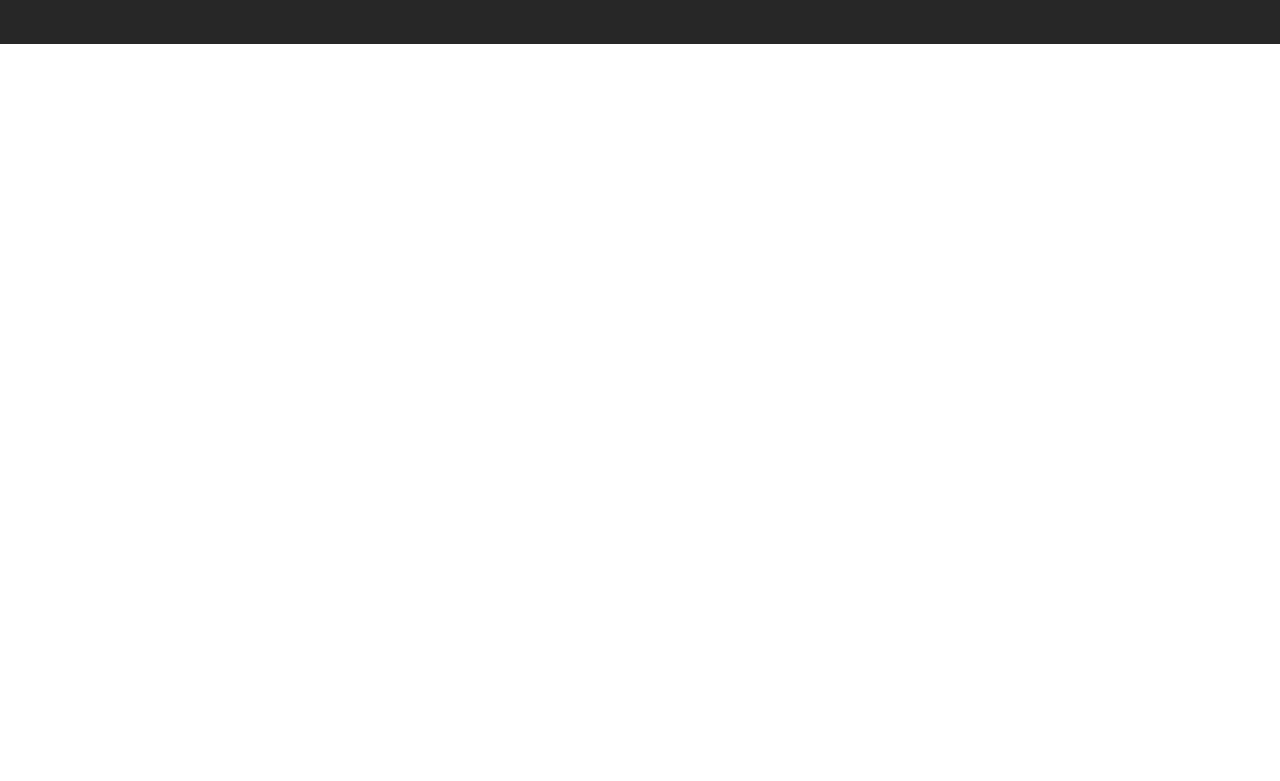
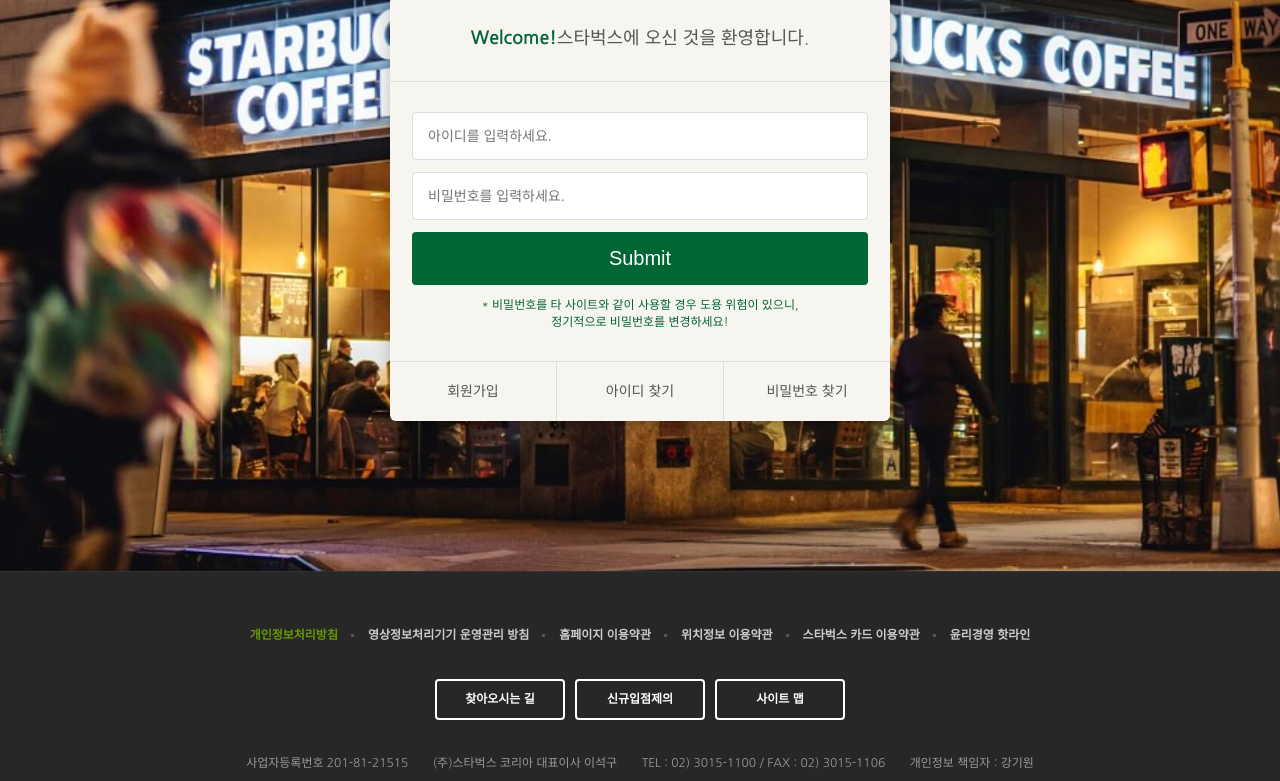
Before and after one commit to Zookeeper0/starbucks_clone, a plain HTML site: page signin/index.html in a window 1280 px wide. Shown: the part 290-1071 px from the top of the page. Drawn offline with nearby package versions, Linux system fonts and the light colour scheme.

Commit message:
로그인 페이지 완성

```diff
--- /dev/null
+++ b/css/signin.css
@@ -0,0 +1,78 @@
+.signin {
+  margin-top: 120px;
+  padding: 100px 0 150px;
+  background-image: url("../images/signin_bg.jpg");
+  background-repeat: no-repeat;
+  background-position: center;
+  background-attachment: fixed;
+  background-size: cover;
+}
+.signin h1 {
+  color: #fff;
+  font-size: 30px;
+  font-weight: 700;
+  text-align: center;
+  margin-bottom: 24px;
+}
+.signin__card {
+  width: 500px;
+  margin: 0 auto;
+  border-radius: 6px;
+  background-color: #f6f5f0;
+  box-shadow: 2px 2px 20px rgba(0, 0, 0, 0.3);
+  color: #555;
+}
+.signin__card h2 {
+  padding: 30px;
+  font-size: 18px;
+  text-align: center;
+  border-bottom: 1px solid #ddd;
+}
+.signin__card h2 strong {
+  font-weight: 700;
+  color: #006633;
+}
+.signin__card form {
+  padding: 30px 22px;
+}
+.signin__card form input {
+  width: 100%;
+  margin-bottom: 12px;
+  padding: 15px;
+  border: 1px solid #ddd;
+  border-radius: 4px;
+  outline: none;
+  box-sizing: border-box;
+  font-size: 14px;
+}
+.signin__card form [type="submit"] {
+  background-color: #006633;
+  border: none;
+  color: #fff;
+  font-size: 20px;
+  cursor: pointer;
+}
+.signin__card form p {
+  font-size: 12px;
+  color: #006633;
+  text-align: center;
+}
+.signin__card .actions {
+  display: flex;
+  border-top: 1px solid #ddd;
+}
+.signin__card .actions a {
+  flex-grow: 1;
+  flex-basis: 0;
+  text-align: center;
+  padding: 20px;
+  color: #555;
+  font-size: 14px;
+  border-right: 1px solid #ddd;
+}
+.signin__card .actions a:hover {
+  text-decoration: underline;
+}
+.signin__card .actions a:last-child {
+  border-right: none;
+}
--- a/signin/index.html
+++ b/signin/index.html
@@ -45,6 +45,7 @@
       href="https://fonts.googleapis.com/icon?family=Material+Icons"
     />
     <link rel="stylesheet" href="../css/common.css" />
+    <link rel="stylesheet" href="../css/signin.css" />
 
     <script defer src="../js/common.js"></script>
   </head>
@@ -383,7 +384,27 @@
       </div>
     </header>
 
-    <section class="signin"></section>
+    <!-- SIGNIN -->
+    <section class="signin">
+      <h1>로그인</h1>
+      <div class="signin__card">
+        <h2><strong>Welcome!</strong>스타벅스에 오신 것을 환영합니다.</h2>
+        <form>
+          <input type="text" placeholder="아이디를 입력하세요." />
+          <input type="password" placeholder="비밀번호를 입력하세요." />
+          <input type="submit" placeholder="로그인" />
+          <p>
+            * 비밀번호를 타 사이트와 같이 사용할 경우 도용 위험이 있으니,<br />
+            정기적으로 비밀번호를 변경하세요!
+          </p>
+        </form>
+        <div class="actions">
+          <a href="javascript:void(0)">회원가입</a>
+          <a href="javascript:void(0)">아이디 찾기</a>
+          <a href="javascript:void(0)">비밀번호 찾기</a>
+        </div>
+      </div>
+    </section>
 
     <!--FOOTER-->
     <footer>
```
